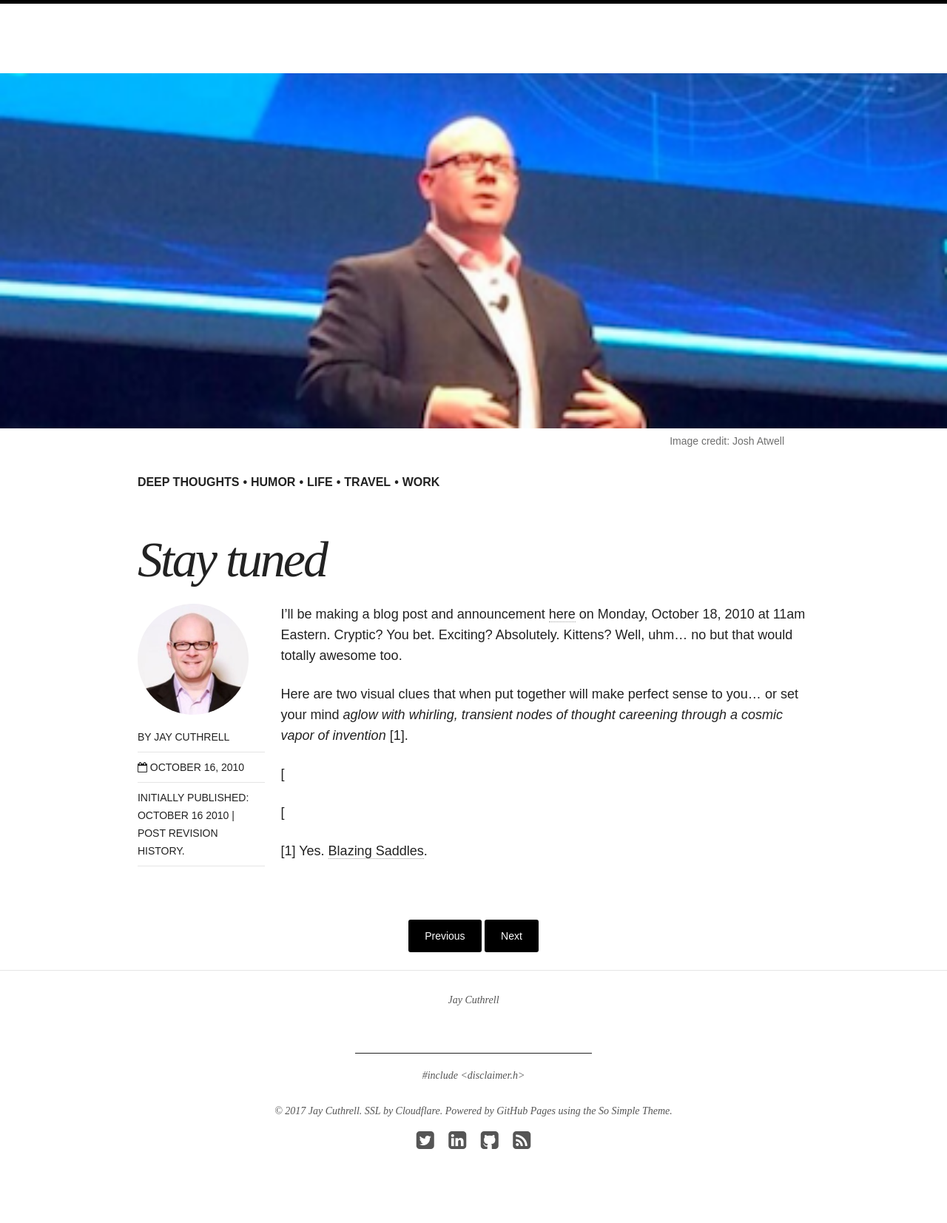
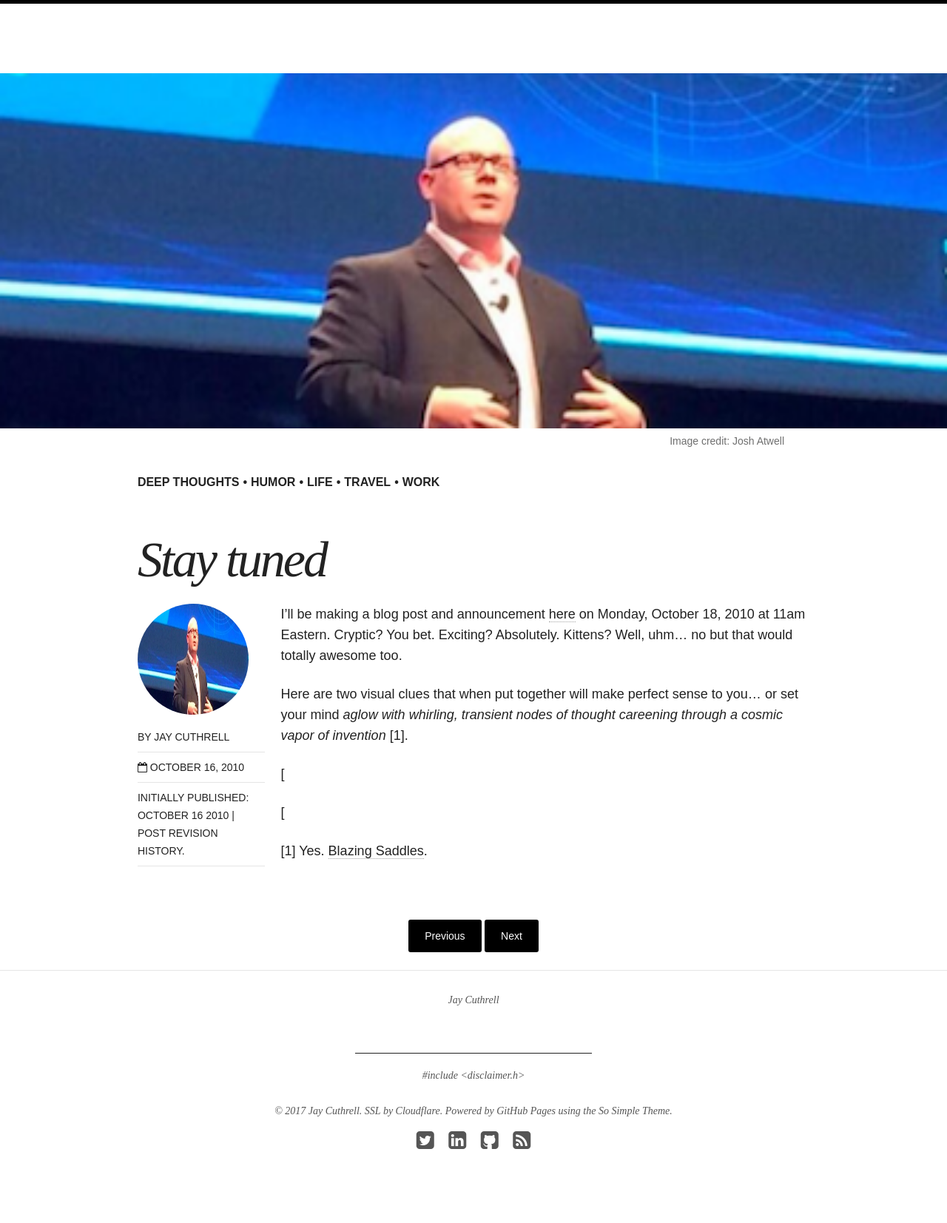
Before and after one commit to nsshommo/jaycuthrell.github.io, a Jekyll site: the page built from blog/_posts/2010-10-16-stay-tuned.markdown, in a window 1280 px wide. Shown: the whole page at 74% size. Built offline with Jekyll 4.4.1, drawn with Linux system fonts in a browser that asks for light colours; nearby versions of some CDN libraries; comment, search, counter and statistics services are not loaded.

Commit message:
try new avatar

```diff
--- a/_config.yml
+++ b/_config.yml
@@ -35,7 +35,7 @@ mathjax: true
 
 
 owner:
-  avatar: bio-photo.jpg
+  avatar: 400x150.png
   name : Jay Cuthrell
   email : jay@cuthrell.com
   github : jaycuthrell
```
